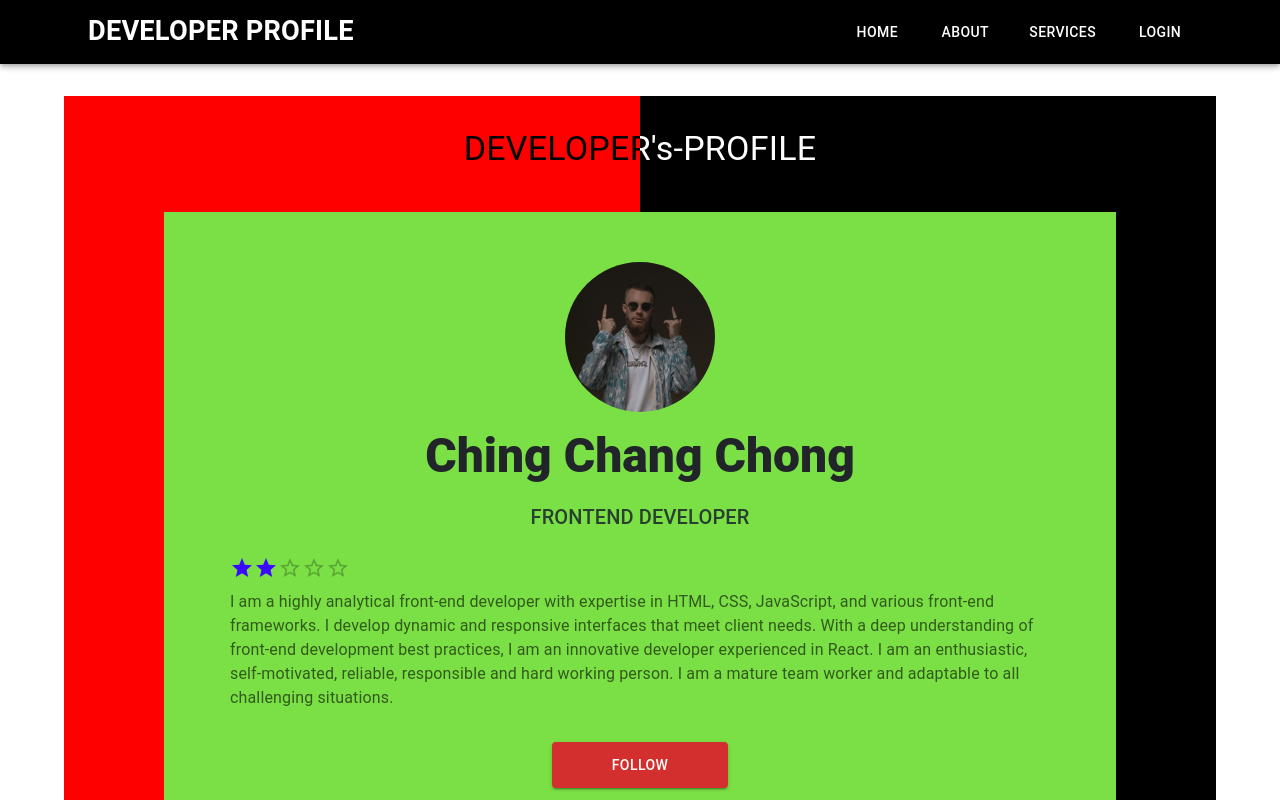
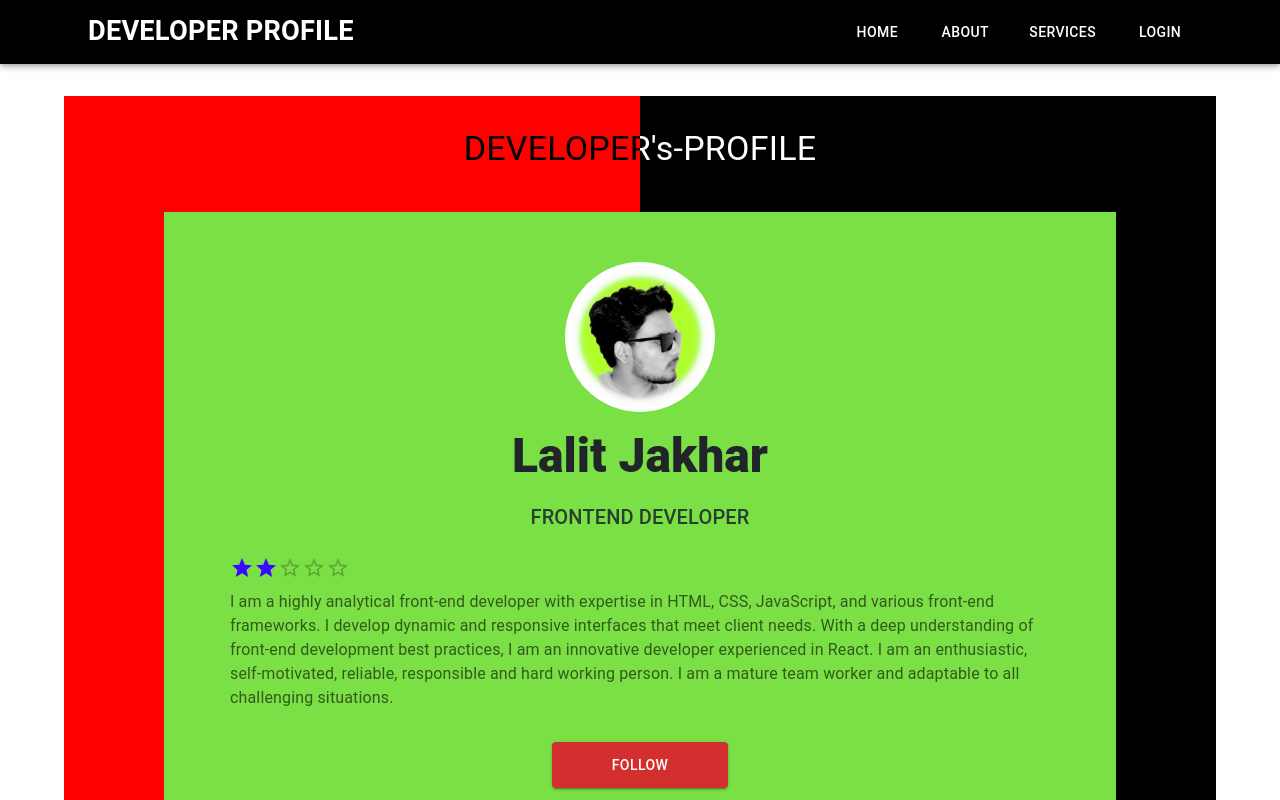
Before and after one commit to lalitjakhar/devloper-profile-design, a React (Create React App) app: page / in a window 1280 px wide. Shown: the top 800 px of the page. Built offline with nearby package versions, Linux system fonts and the light colour scheme.

Commit message:
profile photo changes

```diff
--- a/src/Components/header/Header.jsx
+++ b/src/Components/header/Header.jsx
@@ -5,7 +5,7 @@ import { Stack } from "@mui/material";
 import CardContent from "@mui/material/CardContent";
 import CardMedia from "@mui/material/CardMedia";
 import { Button, CardActions } from "@mui/material";
-import CardPic from "../../Assets/Cardpic.avif";
+import CardPic from "../../Assets/Cardpic.jpeg";
 import Rating from "@mui/material/Rating";
 
 export default function Header() {
@@ -85,7 +85,7 @@ export default function Header() {
                           justifyContent: "center",
                         }}
                       >
-                        Ching Chang Chong
+                        Lalit Jakhar
                       </Typography>
                       <Typography
                         gutterBottom
```
Also changed, not shown: src/Assets/Cardpic.avif (deleted), src/Assets/Cardpic.jpeg (added).
